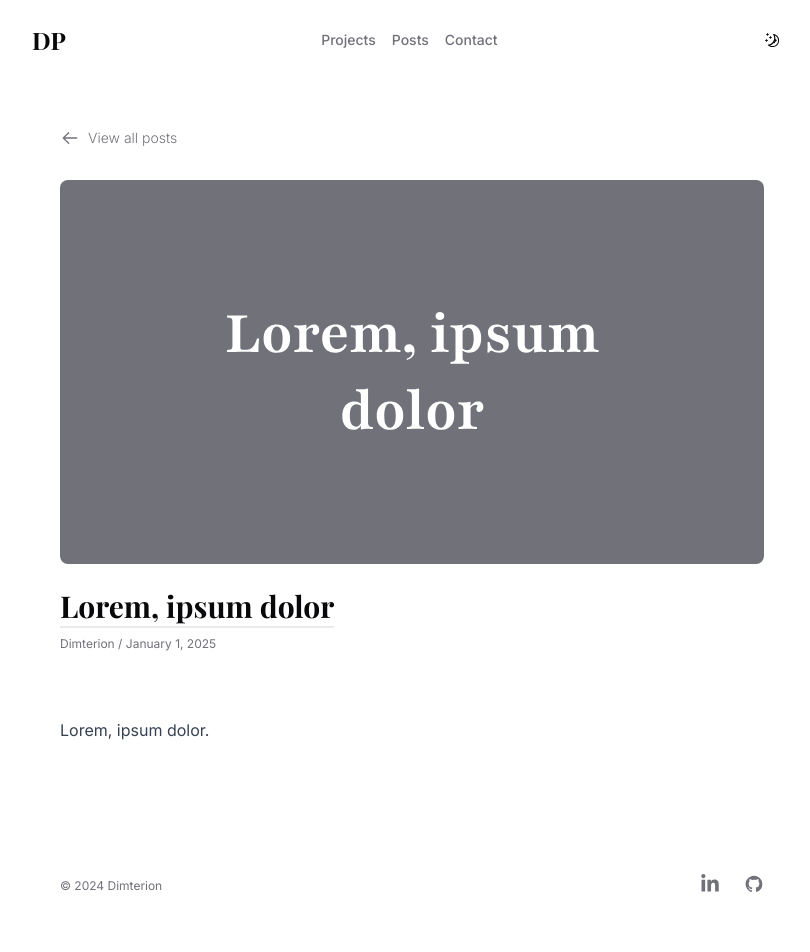
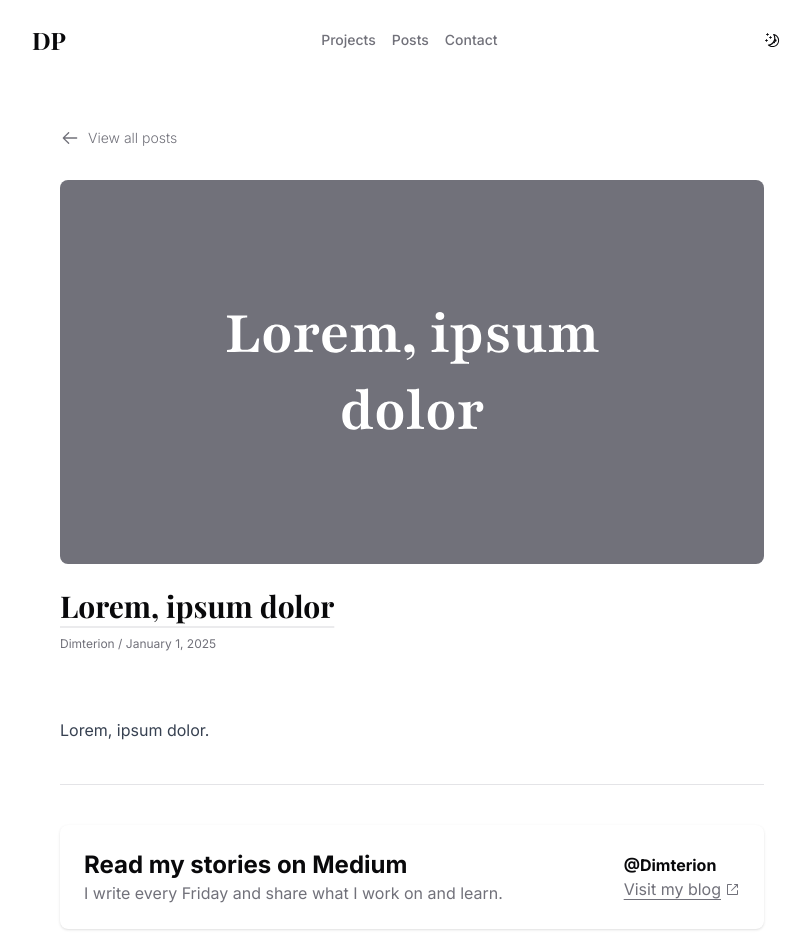
Before and after one commit to Dimterion/personal-site, a Next.js app: page /posts/post_example_01 in a window 1280 px wide. Shown: the top 952 px of the page, without its empty margins (228-1038 px from the left). Before the commit the page ends 928 px from the top, so only its background shows below. Built offline with nearby package versions, Linux system fonts and the light colour scheme; a web font is replaced by a local one.

Commit message:
add ProfileLink to ind projects & posts

```diff
--- a/app/posts/[slug]/page.tsx
+++ b/app/posts/[slug]/page.tsx
@@ -1,4 +1,5 @@
 import MDXContent from "@/components/mdx-content";
+import ProfileLink from "@/components/profile-link";
 import { getPostBySlug, getPosts } from "@/lib/posts";
 import { formatDate } from "@/lib/utils";
 import { ArrowLeftIcon } from "@radix-ui/react-icons";
@@ -57,6 +58,13 @@ export default async function Post({ params }: { params: { slug: string } }) {
         <main className="prose mt-16 dark:prose-invert">
           <MDXContent source={content} />
         </main>
+        <hr className="my-10"></hr>
+        <ProfileLink
+          heading="Read my stories on Medium"
+          text="I write every Friday and share what I work on and learn."
+          link="https://medium.com/@dimterion"
+          linkText="Visit my blog"
+        />
       </div>
     </section>
   );
--- a/app/projects/[slug]/page.tsx
+++ b/app/projects/[slug]/page.tsx
@@ -1,4 +1,5 @@
 import MDXContent from "@/components/mdx-content";
+import ProfileLink from "@/components/profile-link";
 import { getProjectBySlug, getProjects } from "@/lib/projects";
 import { formatDate } from "@/lib/utils";
 import { ArrowLeftIcon } from "@radix-ui/react-icons";
@@ -61,6 +62,13 @@ export default async function Project({
         <main className="prose mt-16 dark:prose-invert">
           <MDXContent source={content} />
         </main>
+        <hr className="my-10"></hr>
+        <ProfileLink
+          heading="View my GitHub profile"
+          text="I code every day and keep most of my repos open."
+          link="https://github.com/Dimterion"
+          linkText="Visit my GitHub"
+        />
       </div>
     </section>
   );
```
